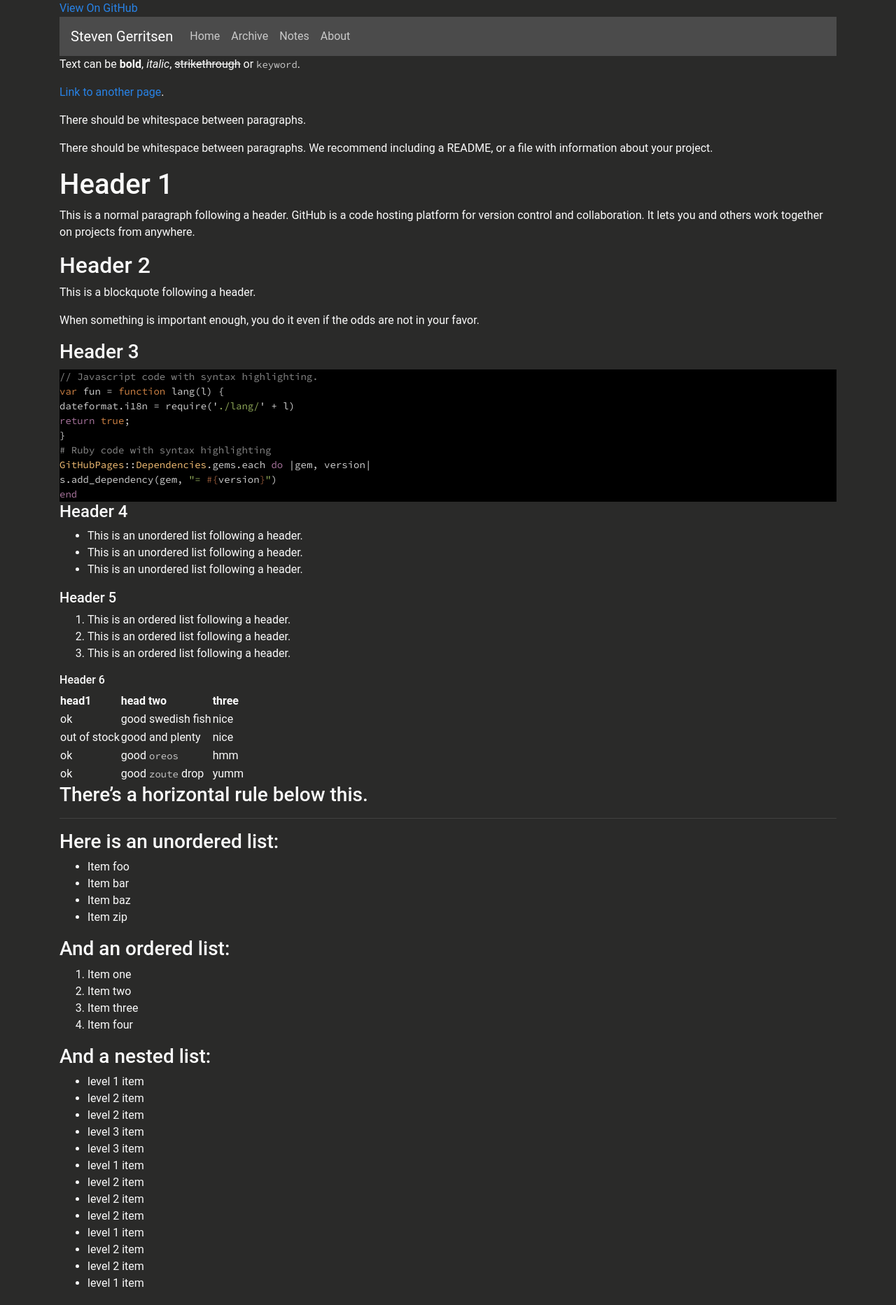
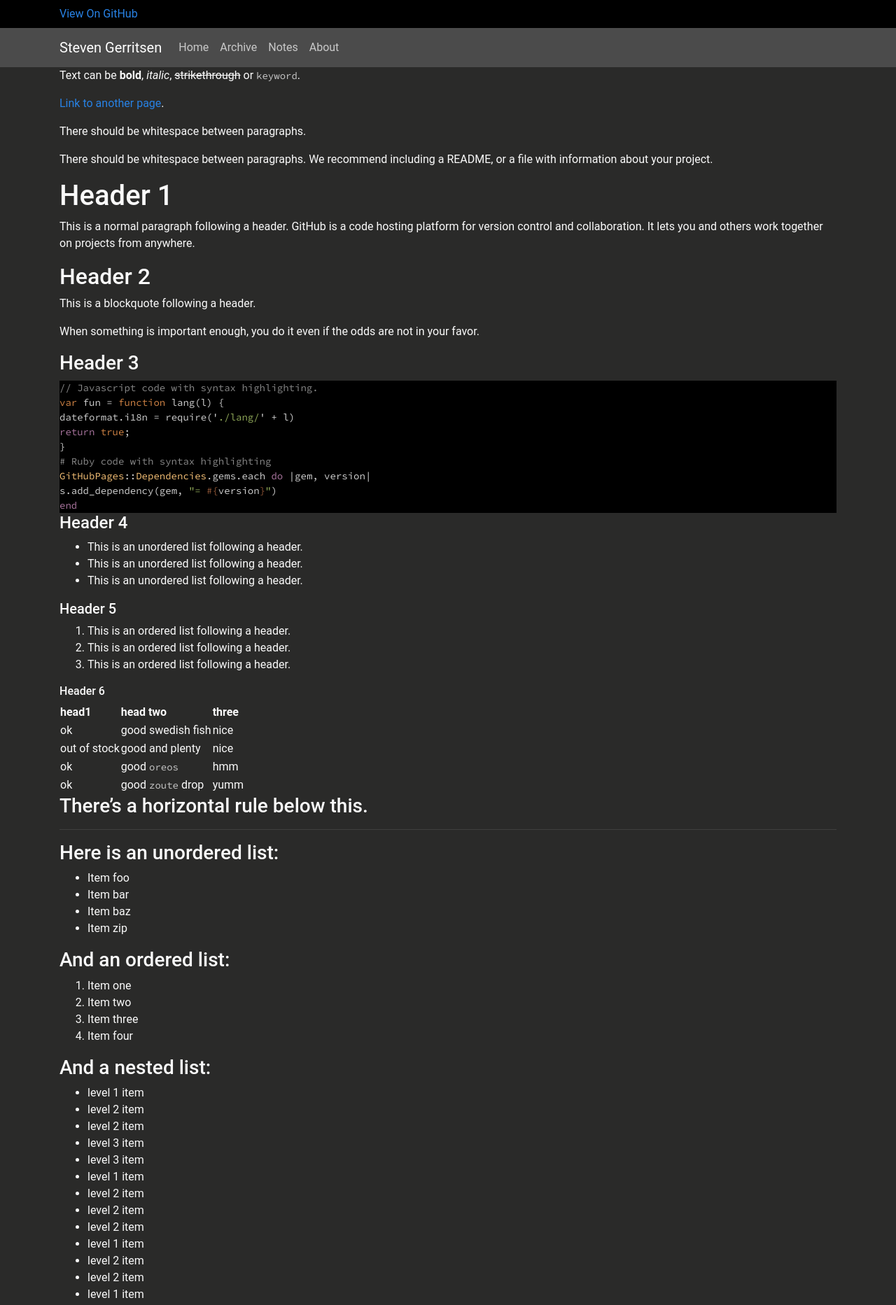
Before and after one commit to Steeff0/steeff0.github.io, a Jekyll site: the page built from pages/markdown-test.md, in a window 1280 px wide. Shown: the top 1865 px of the page at 70% size. Built offline with Jekyll 4.4.1, drawn with Linux system fonts in a browser that asks for light colours; some web fonts are replaced.

Commit message:
Fix menu

```diff
--- a/_includes/header.html
+++ b/_includes/header.html
@@ -1,10 +1,11 @@
 <header class="site-header">
 
-    <div class="container">
     <div class="row">
         <div class="col-12">
-                <nav class="mr-auto">
-                    <a href="{{ site.github.repository_url }}">View On GitHub</a></a>
+            <nav class="navbar navbar-expand-lg navbar-dark" style="background-color: black">
+                <div class="container">
+                    <a class="float-right" href="{{ site.github.repository_url }}">View On GitHub</a>
+                </div>
             </nav>
         </div>
     </div>
@@ -12,6 +13,7 @@
     <div class="row">
         <div class="col-12">
             <nav class="navbar navbar-expand-lg navbar-dark bg-dark">
+                <div class="container">
                     <a class="navbar-brand site-title" href="{{ '/' | relative_url }}">
                         {{ site.title | default: site.github.repository_name | escape }}
                     </a>
@@ -33,16 +35,17 @@
                                     {% assign activeContent = ' <span class="sr-only">(current)</span>' %}
                                 {% endif %}
                                 {% if link.class != blank %}
-                                {% assign linkClass = link.class  %}
+                                    {% assign linkClass = link.class %}
                                 {% endif %}
                                 <li class="nav-item {{ activeClass }}{{ linkClass }}">
-                                    <a class="nav-link" href="{{ link.url | relative_url }}">{{ link.title }}{{ activeContent }}</a>
+                                    <a class="nav-link" href="{{ link.url | relative_url }}">{{ link.title }}{{
+                                        activeContent }}</a>
                                 </li>
                             {% endfor %}
                         </ul>
                     </div>
+                </div>
             </nav>
         </div>
     </div>
-    </div>
 </header>
```
Lines whose indentation alone changed are shown as unchanged.
